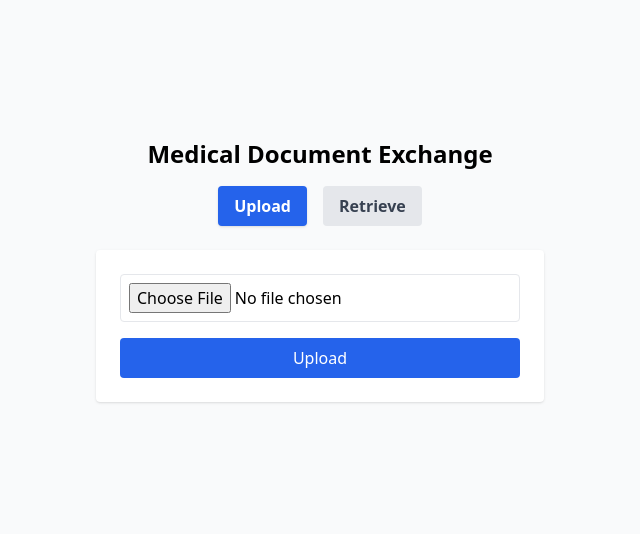
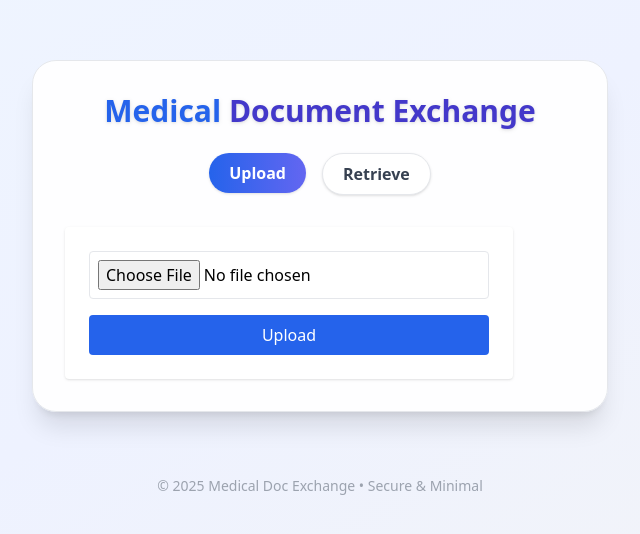
Before and after one commit to ciprianalbu/medical-doc-exchange, a React (Create React App) app in the folder frontend/: page / in a window 1280 px wide. Shown: the part 138-672 px from the top of the page, without its empty margins (320-960 px from the left). Built offline with nearby package versions, Linux system fonts and the light colour scheme.

Commit message:
Update App.js

```diff
--- a/frontend/src/App.js
+++ b/frontend/src/App.js
@@ -5,19 +5,17 @@ import Retrieve from "./pages/Retrieve";
 
 function NavButtons() {
   const location = useLocation();
-
   const isUpload = location.pathname === "/";
   const isRetrieve = location.pathname === "/retrieve";
-
   const base =
-    "px-4 py-2 rounded font-semibold transition-colors focus:outline-none";
+    "px-5 py-2 rounded-full font-semibold transition-colors focus:outline-none shadow";
   const active =
-    "bg-blue-600 text-white shadow";
+    "bg-gradient-to-r from-blue-600 to-indigo-500 text-white";
   const inactive =
-    "bg-gray-200 text-gray-700 hover:bg-blue-100 hover:text-blue-700";
+    "bg-white text-gray-700 hover:bg-blue-50 hover:text-blue-700 border border-gray-200";
 
   return (
-    <nav className="mb-6 flex space-x-4">
+    <nav className="flex space-x-4 justify-center">
       <Link to="/">
         <button
           className={`${base} ${isUpload ? active : inactive}`}
@@ -41,13 +39,22 @@ function NavButtons() {
 export default function App() {
   return (
     <BrowserRouter>
-      <div className="min-h-screen flex flex-col items-center justify-center bg-gray-50">
-        <h1 className="text-2xl font-semibold my-4">Medical Document Exchange</h1>
-        <NavButtons />
-        <Routes>
-          <Route path="/" element={<Upload />} />
-          <Route path="/retrieve" element={<Retrieve />} />
-        </Routes>
+      <div className="min-h-screen w-full flex flex-col items-center justify-center bg-gradient-to-br from-blue-50 via-indigo-50 to-gray-100">
+        <div className="w-full max-w-xl mx-auto my-8 p-8 rounded-3xl shadow-xl bg-white/90 border border-gray-200 backdrop-blur">
+          <h1 className="text-3xl font-extrabold text-indigo-700 mb-6 text-center drop-shadow">
+            <span className="text-blue-600">Medical</span> Document Exchange
+          </h1>
+          <NavButtons />
+          <div className="mt-8">
+            <Routes>
+              <Route path="/" element={<Upload />} />
+              <Route path="/retrieve" element={<Retrieve />} />
+            </Routes>
+          </div>
+        </div>
+        <footer className="mt-8 text-center text-sm text-gray-400">
+          &copy; {new Date().getFullYear()} Medical Doc Exchange • Secure & Minimal
+        </footer>
       </div>
     </BrowserRouter>
   );
```
